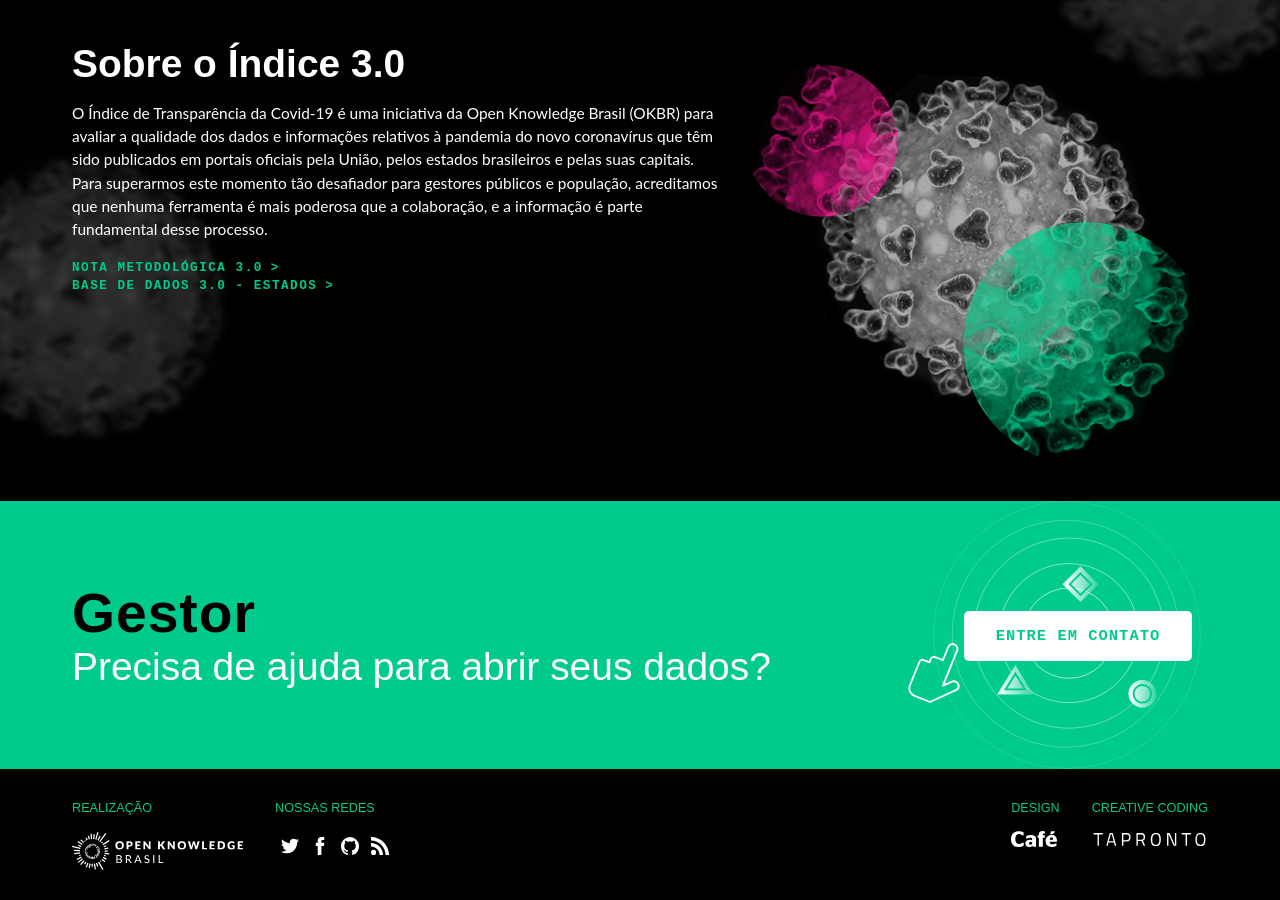
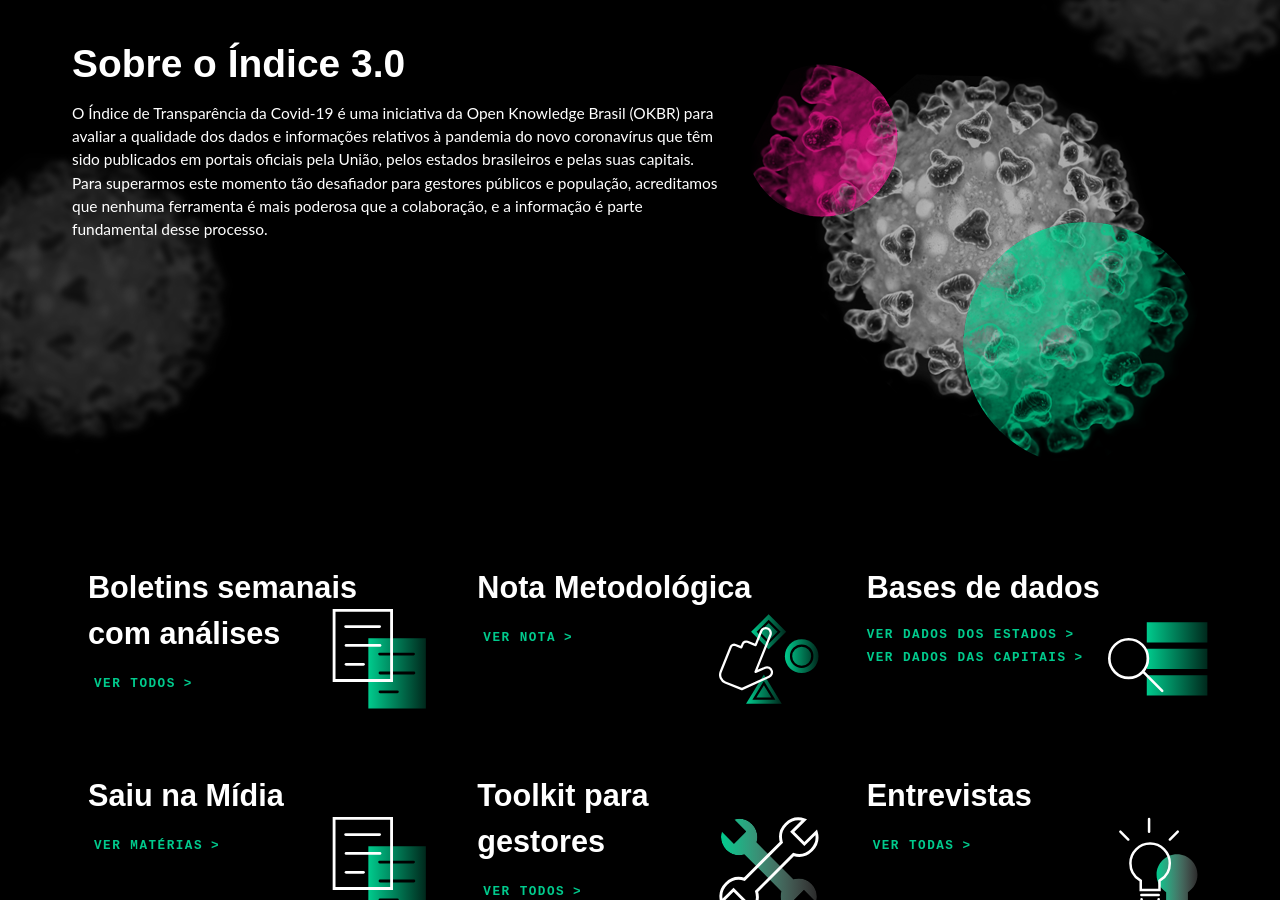
Before and after one commit to okfn-brasil/transparenciacovid19, a Jekyll site: the page built from index.html, in a window 1280 px wide and 900 px high, scrolled down 2302 px. Built offline with Jekyll 4.4.1, drawn with Linux system fonts in a browser that asks for light colours; some web fonts are replaced.

Commit message:
Adiciona boletins, nota e cards

```diff
--- a/_includes/itc.html
+++ b/_includes/itc.html
@@ -136,10 +136,10 @@
                         <h3 class="t6 w700 mb1 tcb">Sobre o Índice 3.0</h3>
                         <p class="t3 tcb ff1 w400 lh1-50">O Índice de Transparência da Covid-19 é uma iniciativa da Open Knowledge Brasil (OKBR) para avaliar a qualidade dos dados e informações relativos à pandemia do novo coronavírus que têm sido publicados em portais oficiais pela União, pelos estados brasileiros e pelas suas capitais. Para superarmos este momento tão desafiador para gestores públicos e população, acreditamos que nenhuma ferramenta é mais poderosa que a colaboração, e a informação é parte fundamental desse processo.</p>
                         <!-- <a href="./sobre.html" class="btn-txt">Ler mais</a> -->
-                        <a href="/files/Nota_Metodologica_Transparencia_da_Covid-19_3.0.pdf" target="_blank" rel="noreferrer" class="btn-txt">NOTA METODOLÓGICA 3.0</a>
+                        <!-- <a href="/files/Nota_Metodologica_Transparencia_da_Covid-19_3.0.pdf" target="_blank" rel="noreferrer" class="btn-txt">NOTA METODOLÓGICA 3.0</a>
                         <br/>
                         <a href="https://docs.google.com/spreadsheets/d/1F31jmqpR85AQkNzIiIccFGUer-cTxCwVE7M8afMLvTc/edit?usp=sharing" target="_blank" class="btn-txt">BASE DE DADOS 3.0 - ESTADOS</a>
-                        <br/>
+                        <br/> -->
                         <!-- <a href="https://docs.google.com/spreadsheets/d/1nX-jt-dgQ1Q5Ke9zXr-dQxC9lAxQy0Zac8WHCyb3zKc/edit?usp=sharing" target="_blank" class="btn-txt">BASE DE DADOS 2.0 - CAPITAIS</a> -->
                     </div>
                     <div class="col-xs-12 col-md-5">
@@ -153,6 +153,51 @@
             </div>
         </article>
 
+        <!-- Links -->
+        <article id="links">
+            <img class="anm" data-speed-x="2" data-speed-y="4" data-speed-scale="2" data-speed-rotate="2" src="./assets/images/corona-blur.png">
+            <div class="container-fluid wrap">
+                <div class="row">
+                    <div class="col-xs-12 col-sm-6 col-md-4">
+                        <a href="./boletins.html" class="box-link boletim">
+                            <h5 class="t5 tcb w700">Boletins semanais com análises</h5>
+                            <button class="btn-txt">Ver todos</button>
+                        </a>
+                    </div>
+                    <div class="col-xs-12 col-sm-6 col-md-4">
+                        <a href="./files/Nota_Metodologica_Transparencia_da_Covid-19_3.0.pdf" class="box-link nota">
+                            <h5 class="t5 tcb w700">Nota Metodológica</h5>
+                            <button class="btn-txt">Ver Nota</button>
+                        </a>
+                    </div>
+                    <div class="col-xs-12 col-sm-6 col-md-4">
+                        <div target="_blank" class="box-link base">
+                            <h5 class="t5 tcb w700">Bases de dados</h5>
+                            <a href="https://docs.google.com/spreadsheets/d/1F31jmqpR85AQkNzIiIccFGUer-cTxCwVE7M8afMLvTc/edit#gid=2051875437" target="_blank" class="btn-txt block mb05">Ver dados dos estados</a>
+                            <a href="https://docs.google.com/spreadsheets/d/1SGaW3bdQibF7O6h8UQkJFTd0OtYL9cCaYfROMfZJsfk/edit?usp=sharing" target="_blank" class="btn-txt block">Ver dados das capitais</a>
+                        </div>
+                    </div>
+                    <div class="col-xs-12 col-sm-6 col-md-4">
+                        <a href="./midia.html" class="box-link midia">
+                            <h5 class="t5 tcb w700">Saiu na Mídia</h5>
+                            <button class="btn-txt">Ver matérias</button>
+                        </a>
+                    </div>
+                    <div class="col-xs-12 col-sm-6 col-md-4">
+                        <a href="./toolkits.html" class="box-link gestores">
+                            <h5 class="t5 tcb w700">Toolkit para gestores</h5>
+                            <button class="btn-txt">Ver todos</button>
+                        </a>
+                    </div>
+                    <div class="col-xs-12 col-sm-6 col-md-4">
+                        <a href="./entrevistas.html" class="box-link casos">
+                            <h5 class="t5 tcb w700">Entrevistas</h5>
+                            <button class="btn-txt">Ver todas</button>
+                        </a>
+                    </div>
+                </div>
+            </div>
+        </article>
 
 </body>
     <script>
```
Also changed, not shown: boletins.html (line endings or trailing spaces), 2 other files.
